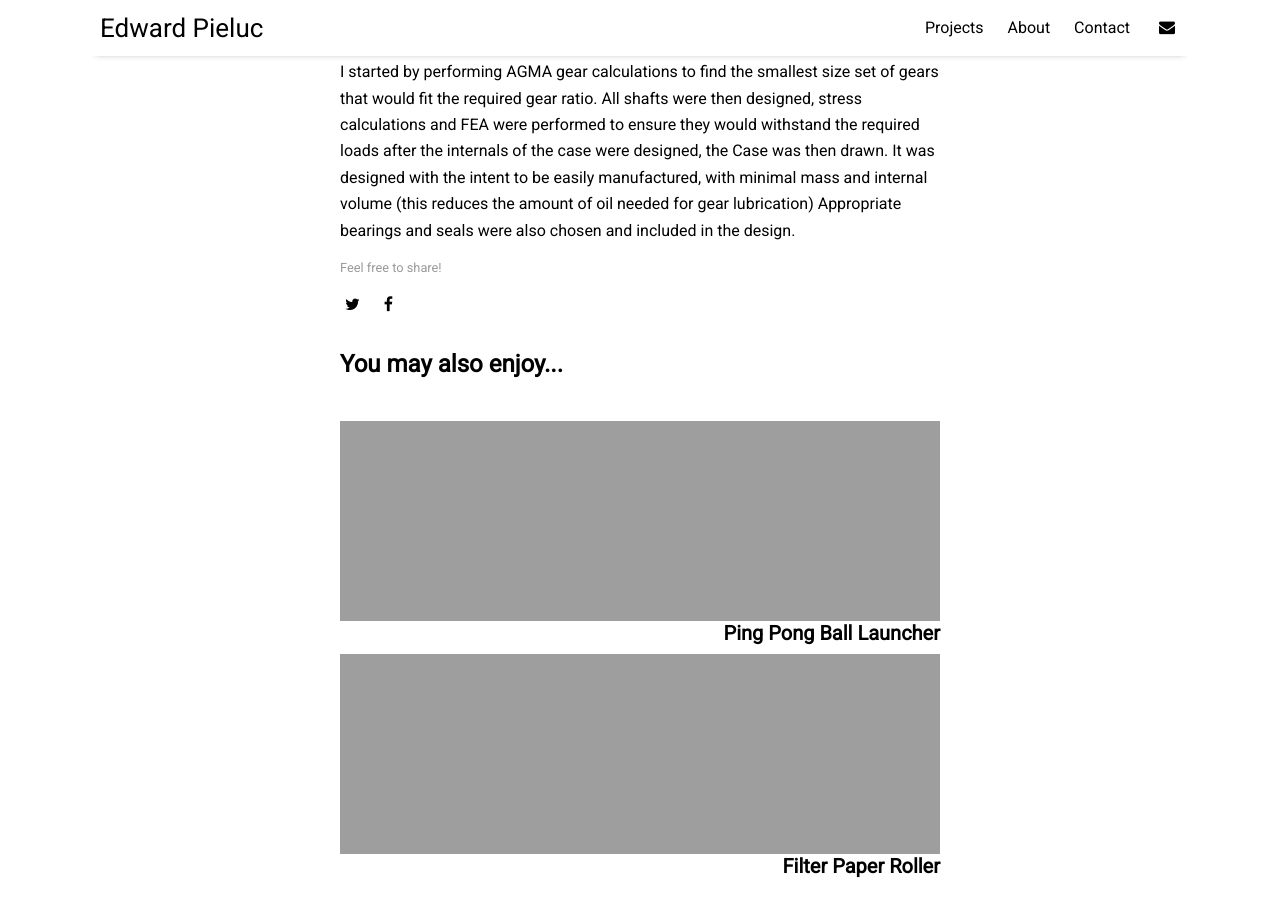
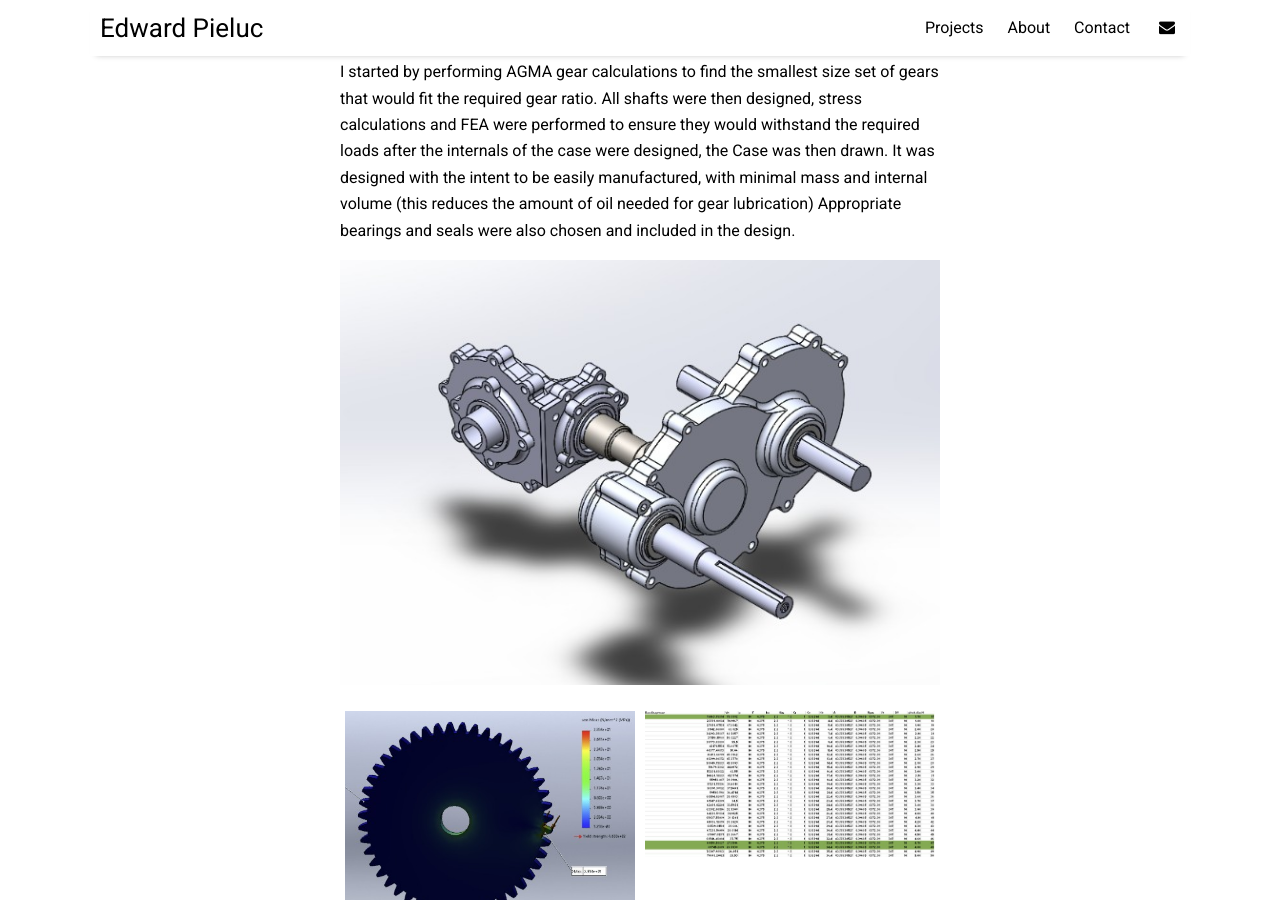
Before and after one commit to epie3/epie3.github.io, a Jekyll site: the page built from _posts/2016-05-05-SAE-Baja-Powertrain.md, in a window 1280 px wide and 900 px high, scrolled down 1492 px. Built offline with Jekyll 4.4.1, drawn with Linux system fonts in a browser that asks for light colours; nearby versions of some CDN libraries.

Commit message:
Update 2016-05-05-SAE-Baja-Powertrain.md

```diff
--- a/_posts/2016-05-05-SAE-Baja-Powertrain.md
+++ b/_posts/2016-05-05-SAE-Baja-Powertrain.md
@@ -42,3 +42,14 @@ Transfer Case
 One of my later projects while working on the powertrain team, I Started from scratch. The previous team had designed a chain based reduction box, that was inefficient and difficult to service. The team and myself decided to switch to a more traditional gear based transfer case which would be more efficient and easier to service.
 
 Overall requirements for this transfer case included minimizing weight/size, meeting the previously determined ideal overall gear ratio, ease of service and high reliability. I started by performing AGMA gear calculations to find the smallest size set of gears that would fit the required gear ratio. All shafts were then designed, stress calculations and FEA were performed to ensure they would withstand the required loads after the internals of the case were designed, the Case was then drawn. It was designed with the intent to be easily manufactured, with minimal mass and internal volume (this reduces the amount of oil needed for gear lubrication) Appropriate bearings and seals were also chosen and included in the design.
+
+<img src="{{ site.github.url }}/assets/img/TransferCase.jpg" alt="PedalFEA" style="width:100%">
+
+<div class="row">
+  <div class="column">
+    <img src="{{ site.github.url }}/assets/img/GearFEA.jpg" alt="PedalArmFEA" style="width:100%">
+  </div>
+  <div class="column">
+    <img src="{{ site.github.url }}/assets/img/AGMA.jpg" alt="PedalFEA" style="width:100%">
+  </div>
+</div>
```
